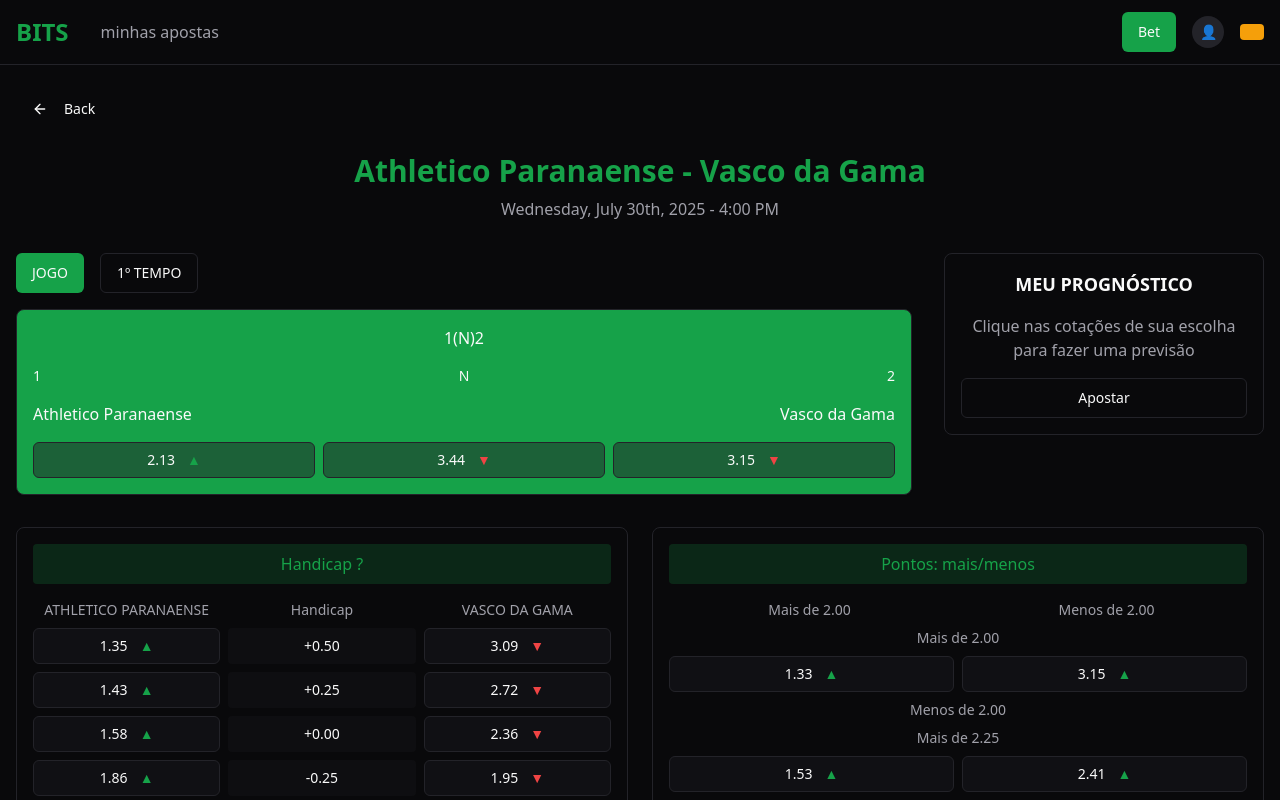
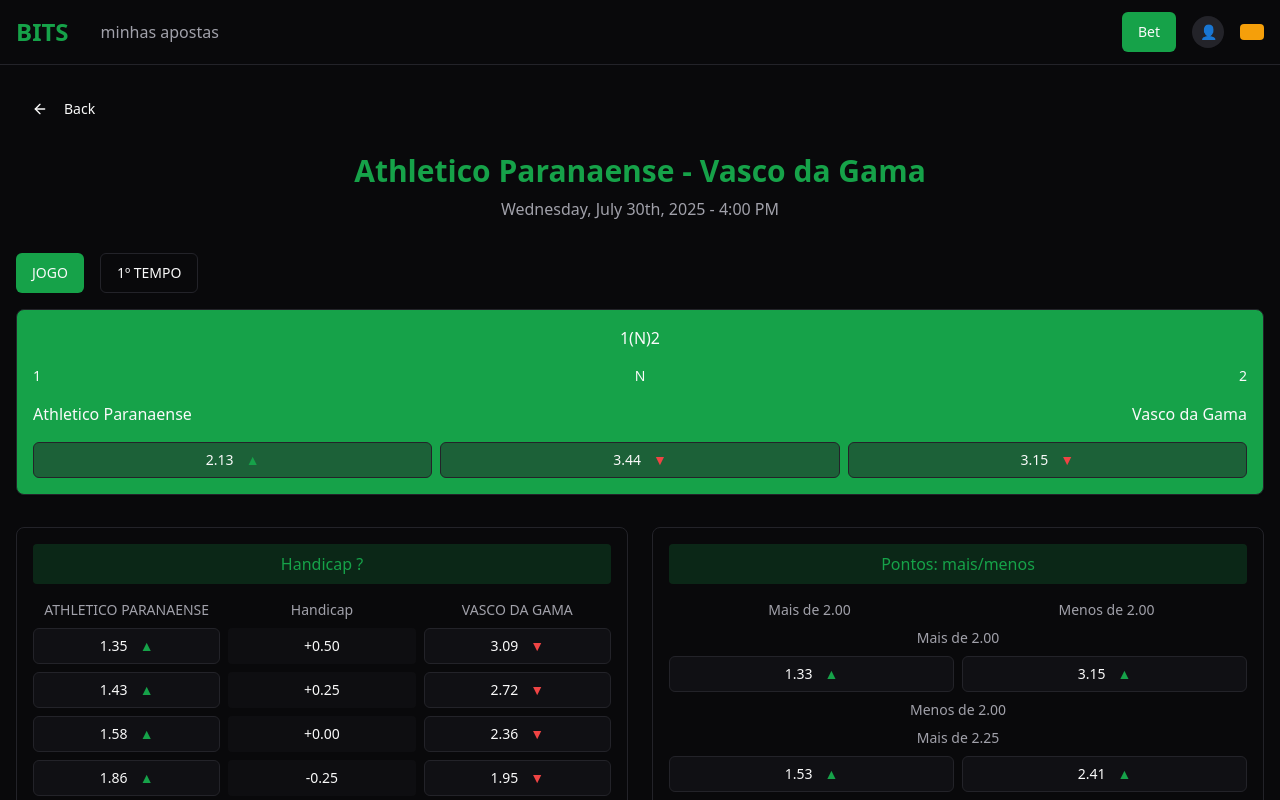
Before and after one commit to jdabliu/bits-bet-tracker, a React (Vite) app: page /match/1 in a window 1280 px wide. Shown: the top 800 px of the page. Built offline with nearby package versions, Linux system fonts and the light colour scheme.

Commit message:
Remove "Meu Prognóstico" section
Remove the "MEU PROGNÓSTICO" section from the MatchDetails page. This section included a title, a descriptive text, and a button.

```diff
--- a/src/pages/MatchDetails.tsx
+++ b/src/pages/MatchDetails.tsx
@@ -102,8 +102,7 @@ const MatchDetails = () => {
           </p>
         </div>
 
-        <div className="flex gap-8 mb-8">
-          <div className="flex-1">
+        <div className="mb-8">
           <div className="flex gap-4 mb-4">
             <Button variant="default" className="bg-primary hover:bg-primary/90">
               JOGO
@@ -123,22 +122,6 @@ const MatchDetails = () => {
             isActive={true}
             onBetClick={handleBetClick}
           />
-          </div>
-
-          <div className="w-80">
-            <div className="bg-card border border-border rounded-lg p-4">
-              <h3 className="text-lg font-semibold mb-4 text-center">MEU PROGNÓSTICO</h3>
-              <p className="text-center text-muted-foreground mb-4">
-                Clique nas cotações de sua escolha para fazer uma previsão
-              </p>
-              <Button
-                variant="outline"
-                className="w-full border-border hover:bg-secondary"
-              >
-                Apostar
-              </Button>
-            </div>
-          </div>
         </div>
 
         <div className="grid grid-cols-1 lg:grid-cols-2 gap-6">
```
Lines whose indentation alone changed are shown as unchanged.
